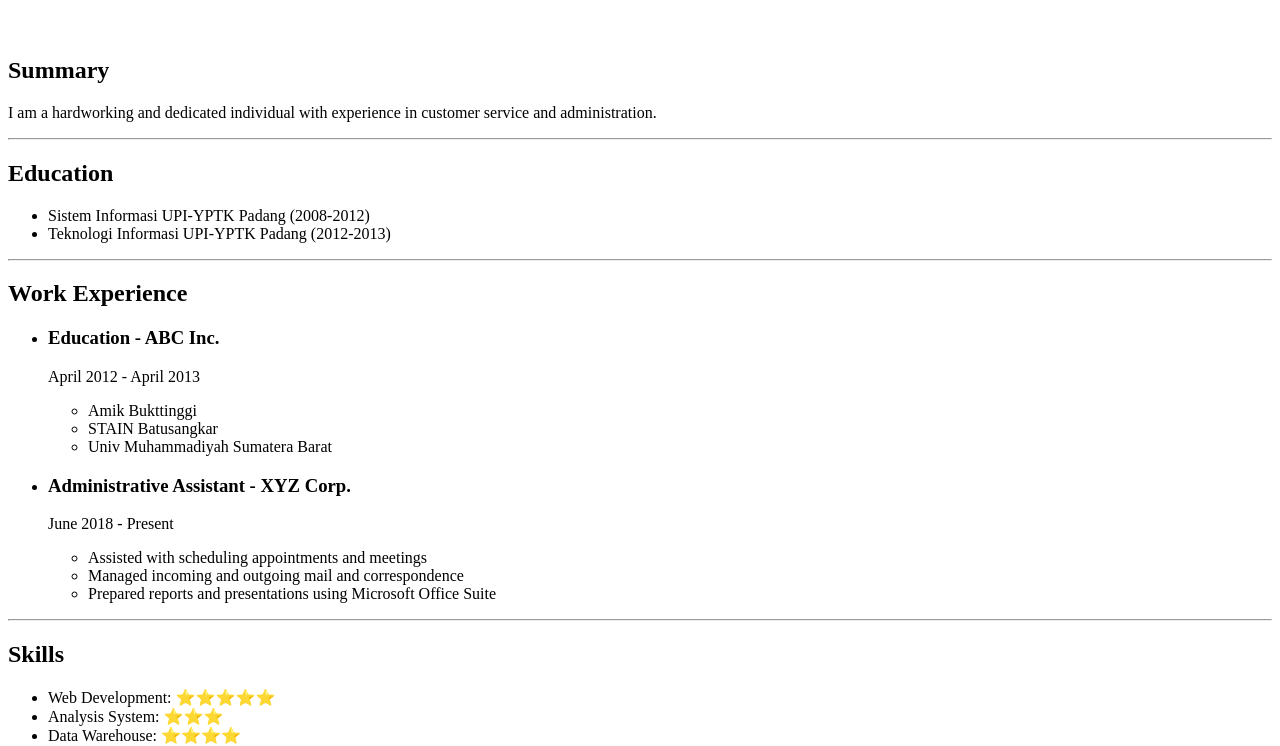
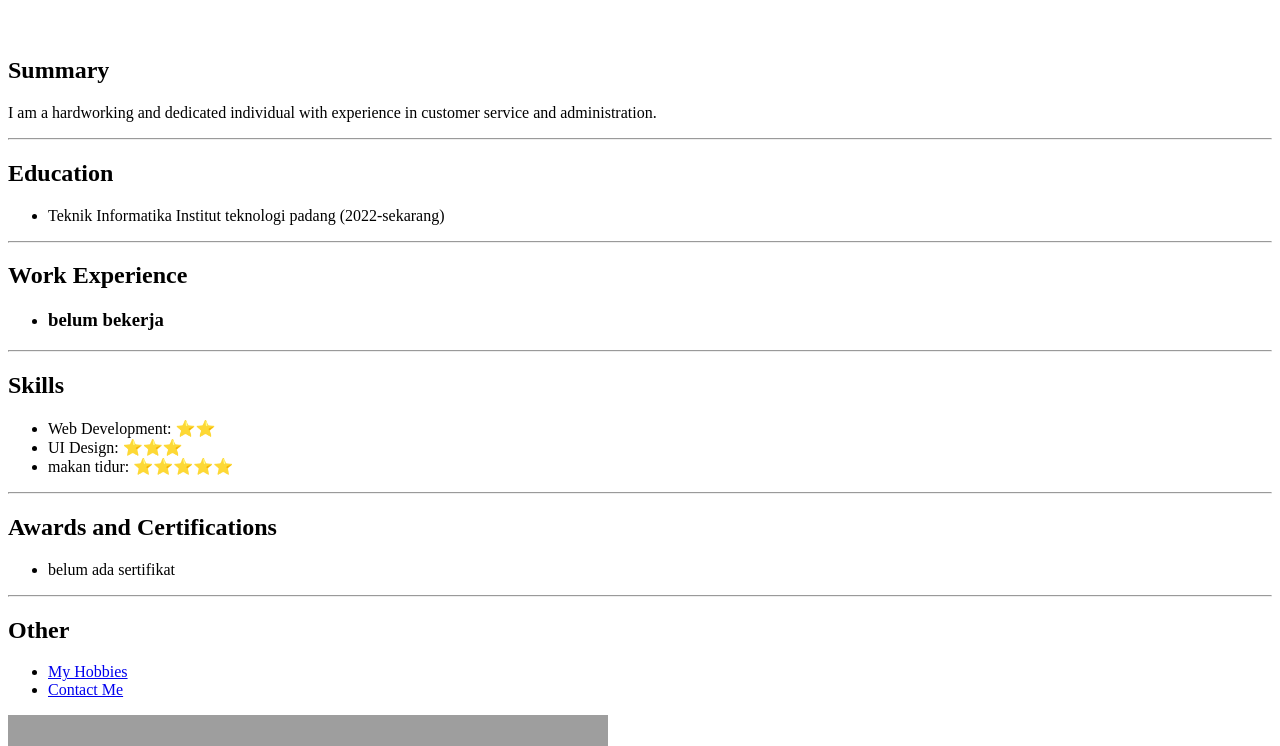
Before and after one commit to rasyidMuhammad12/perancangan-web, a plain HTML site: page portofolio.html in a window 1280 px wide. Shown: the part 61-807 px from the top of the page. Drawn offline with Linux system fonts and the light colour scheme; grey boxes are pictures that could not be loaded.

Commit message:
Update portofolio.html

```diff
--- a/portofolio.html
+++ b/portofolio.html
@@ -4,7 +4,7 @@
 
 <head>
   <meta charset="UTF-8">
-  <title>Resume</title>
+  <title>portofolio</title>
 </head>
 
 <body>
@@ -16,43 +16,29 @@
   <hr />
   <h2>Education</h2>
   <ul>
-    <li>Sistem Informasi UPI-YPTK Padang (2008-2012)</li>
-    <li>Teknologi Informasi UPI-YPTK Padang (2012-2013)</li>
+    <li>Teknik Informatika Institut teknologi padang (2022-sekarang)</li>
+
 
   </ul>
   <hr />
   <h2>Work Experience</h2>
   <ul>
     <li>
-      <h3>Education - ABC Inc.</h3>
-      <p>April 2012 - April 2013</p>
-      <ul>
-        <li>Amik Bukttinggi </li>
-        <li>STAIN Batusangkar</li>
-        <li>Univ Muhammadiyah Sumatera Barat</li>
-      </ul>
-    </li>
-    <li>
-      <h3>Administrative Assistant - XYZ Corp.</h3>
-      <p>June 2018 - Present</p>
-      <ul>
-        <li>Assisted with scheduling appointments and meetings</li>
-        <li>Managed incoming and outgoing mail and correspondence</li>
-        <li>Prepared reports and presentations using Microsoft Office Suite</li>
-      </ul>
+      <h3>belum bekerja</h3>
+
     </li>
   </ul>
   <hr />
   <h2>Skills</h2>
   <ul>
-    <li>Web Development: ⭐️⭐️⭐️⭐️⭐️</li>
-    <li>Analysis System: ⭐️⭐️⭐️</li>
-    <li>Data Warehouse: ⭐️⭐️⭐️⭐️</li>
+    <li>Web Development: ⭐️⭐️</li>
+    <li>UI Design: ⭐️⭐️⭐️</li>
+    <li>makan tidur: ⭐️⭐️⭐️⭐️⭐️</li>
   </ul>
   <hr />
   <h2>Awards and Certifications</h2>
   <ul>
-    <li>Employee of the Month - ABC Inc. (August 2016)</li>
+    <li>belum ada sertifikat</li>
   </ul>
   <hr />
   <h2>Other</h2>
```
